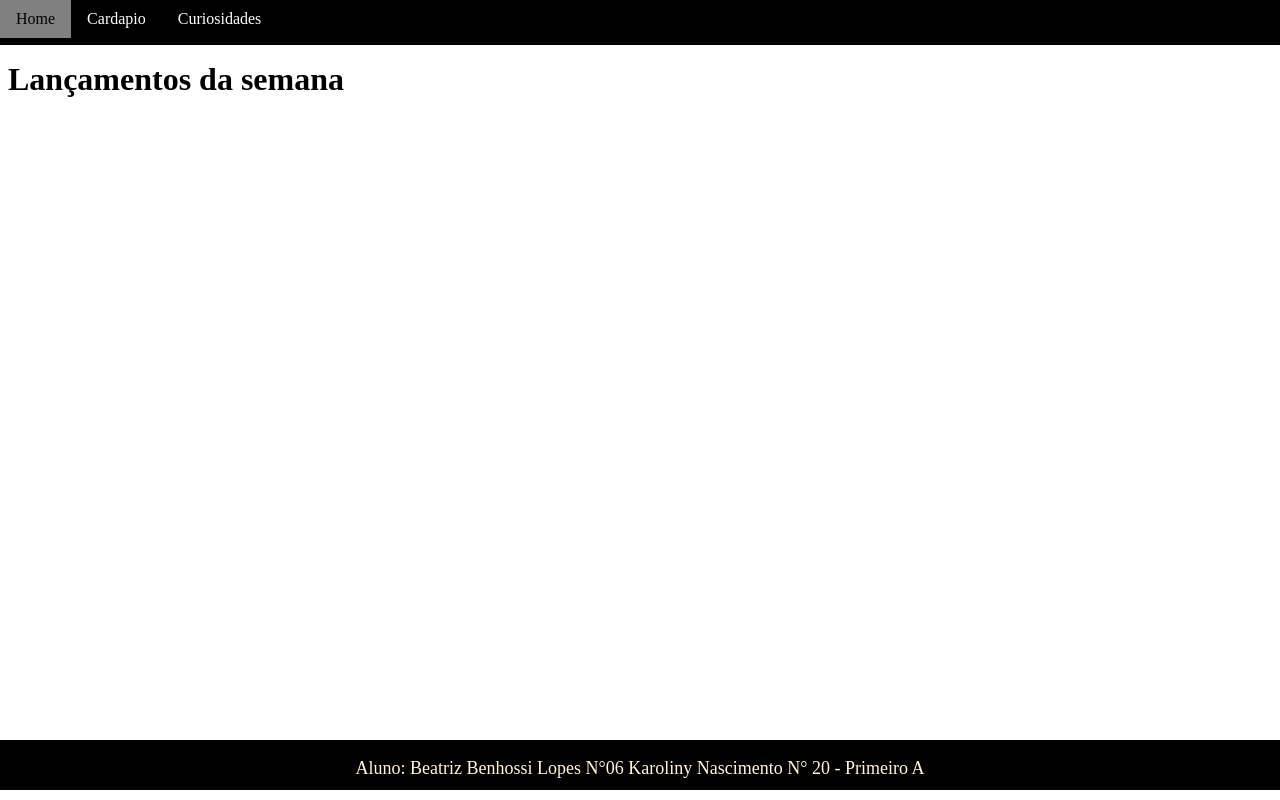
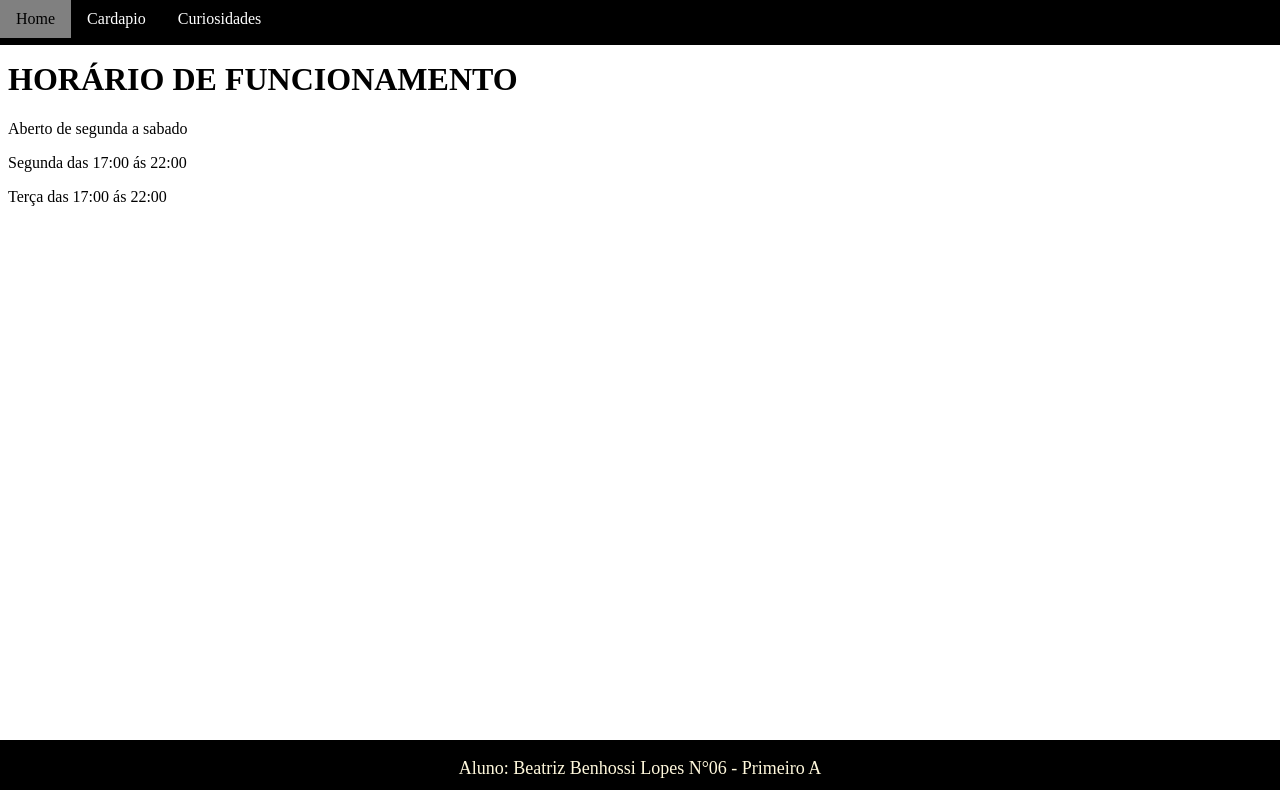
Before and after one commit to Beabenhossi/primeiroa_2t, a plain HTML site: page index.html in a window 1280 px wide. Drawn offline with Linux system fonts and the light colour scheme.

Commit message:
Trabalho dia 26/08

```diff
--- a/index.html
+++ b/index.html
@@ -16,10 +16,15 @@
       </nav>
 </div>
 <div class="conteudo">
-   <h1>Lançamentos da semana</h1>
+   <h1>HORÁRIO DE FUNCIONAMENTO</h1>
+   <p>Aberto de segunda a sabado
+   </p>
+   <p>Segunda das 17:00 ás 22:00</p>
+   <p>Terça das 17:00 ás 22:00</p>
+
 </div>
 <div class="rodape">
-   <p>Aluno: Beatriz Benhossi Lopes N°06 Karoliny Nascimento N° 20 - Primeiro A</p>
+   <p>Aluno: Beatriz Benhossi Lopes N°06 - Primeiro A</p>
 </div>
 
 </body>
```
